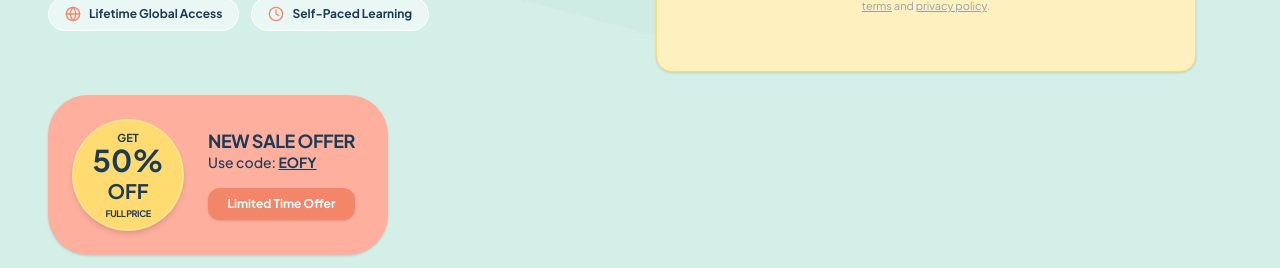
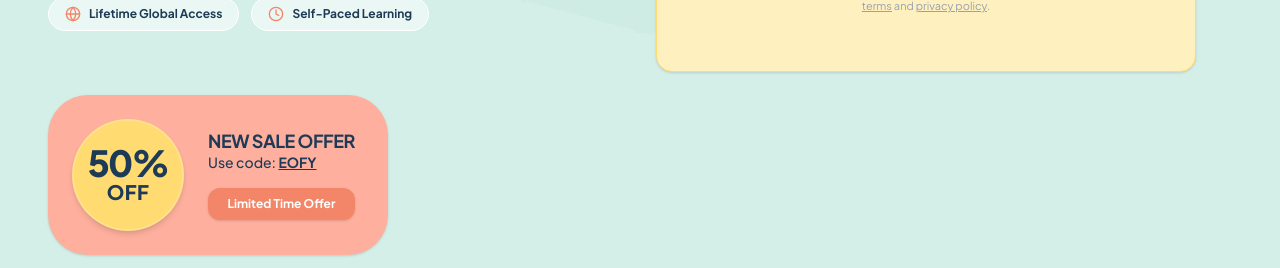
Before and after one commit to mattbell19/oca-marketing, a Next.js app: page / in a window 1280 px wide. Shown: the part 1280-1548 px from the top of the page. Built offline with nearby package versions, Linux system fonts and the light colour scheme.

Commit message:
Tighten makeup offer badge

```diff
--- a/app/page.tsx
+++ b/app/page.tsx
@@ -378,9 +378,8 @@ export default function LandingPage() {
               {/* Current Sale Card */}
               <div className="bg-[#feaf9d] p-4 md:p-6 rounded-[2rem] md:rounded-[2.5rem] flex items-center gap-4 md:gap-6 relative overflow-hidden shadow-sm w-full sm:w-auto sm:min-w-[340px]">
                 <div className="w-20 h-20 md:w-28 md:h-28 rounded-full bg-[#ffdb71] flex flex-col items-center justify-center text-center shadow-md z-10 shrink-0 border-2 border-white/20">
-                  <span className="text-[10px] md:text-[11px] font-bold text-[#1d3b56] leading-none uppercase mb-1">Get</span>
-                  <span className="text-2xl md:text-3xl font-bold text-[#1d3b56] leading-[0.9]">50%<br/><span className="text-lg md:text-xl">OFF</span></span>
-                  <span className="text-[8px] md:text-[9px] font-bold text-[#1d3b56] leading-none uppercase tracking-tighter mt-1">Full Price</span>
+                  <span className="text-2xl md:text-4xl font-black text-[#1d3b56] leading-[0.85] tracking-tighter">50%</span>
+                  <span className="text-sm md:text-xl font-black text-[#1d3b56] leading-none uppercase tracking-wide mt-1">OFF</span>
                 </div>
                 <div className="flex flex-col z-10">
                   <h4 className="font-bold text-[#1d3b56] text-sm md:text-lg uppercase tracking-tight leading-tight">New Sale Offer</h4>
```
